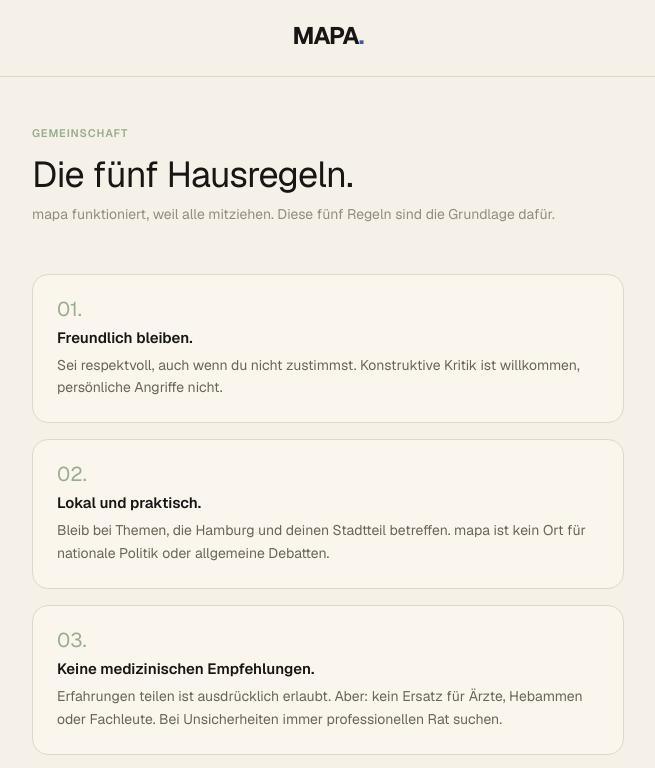
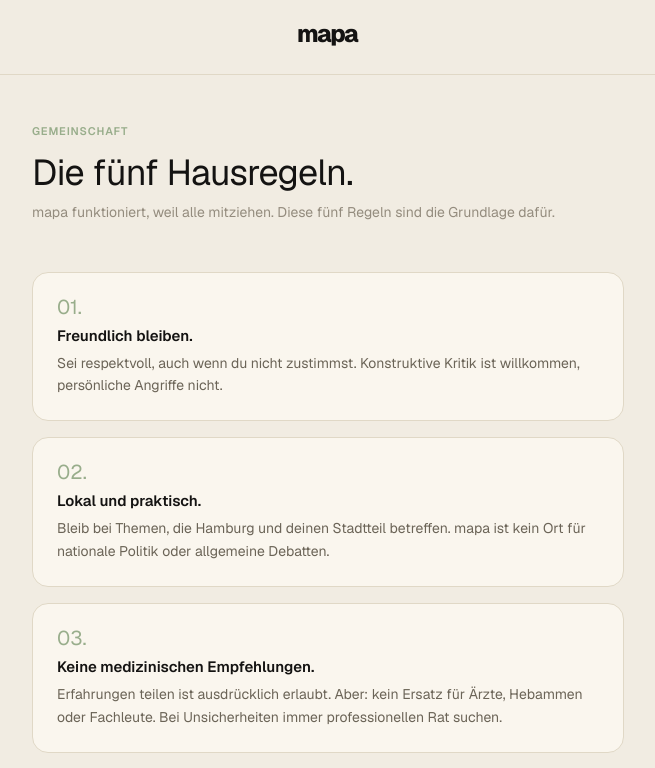
Before and after one commit to mapahamburg/mapa, a Next.js app: page /hausregeln in a window 1280 px wide. Shown: the top 768 px of the page, without its empty margins (312-967 px from the left). Built offline with nearby package versions, Linux system fonts and the light colour scheme.

Commit message:
ci: neues Wordmark mapa· + Cobalt-Palette + CTA-Update

```diff
--- a/app/globals.css
+++ b/app/globals.css
@@ -25,7 +25,11 @@
   /* Warm cream bases — never pure white */
   --color-paper:      #FFFDF8;
   --color-ivory:      #FAF6EE;
-  --color-cream:      #F5F1E8;   /* ★ v2 primary background */
+  --color-cream:      #F1ECE2;   /* ★ v2 primary background */
+  --color-linen:      #F1ECE2;
+  --color-linen-2:    #E7E1D4;
+  --color-ash-4:      #C5C0B6;
+  --color-ash-7:      #8E8B83;
   --color-cream-deep: #EFE7DA;   /* v2: sunk surfaces */
   --color-mist:       #EDE6D6;   /* form fields */
   --color-sand:       #DCCFBF;   /* warm neutral accent */
@@ -53,10 +57,10 @@
 
   /* Wordmark accents (posters / social / stickers only — product stays mono) */
   --color-harbor: #4F6B86;   /* M in logo lockup */
-  --color-cobalt: #3F5AA9;   /* . in logo lockup */
+  --color-cobalt: #1B3CF0;   /* . in logo lockup */
 
   /* Ink & Stone — warm type colours (v2: deeper ink) */
-  --color-ink:     #171614;   /* ★ v2 primary text */
+  --color-ink:     #141312;   /* ★ v2 primary text */
   --color-ink-2:   #3A352D;
   --color-stone-1: #6B6457;
   --color-stone-2: #948C7E;
@@ -126,12 +130,12 @@
   /* ─── --mapa-* aliases (used in component inline styles) ─── */
   --mapa-paper:        #FFFDF8;
   --mapa-ivory:        #FAF6EE;
-  --mapa-cream:        #F5F1E8;
+  --mapa-cream:        #F1ECE2;
   --mapa-cream-deep:   #EFE7DA;
   --mapa-mist:         #EDE6D6;
   --mapa-sand-500:     #DCCFBF;
   --mapa-harbor-500:   #4F6B86;
-  --mapa-cobalt-500:   #3F5AA9;
+  --mapa-cobalt-500:   #1B3CF0;
   --mapa-sage-50:      #F2F5EC;
   --mapa-sage-100:     #E4EBD8;
   --mapa-sage-200:     #CFDABF;
@@ -149,7 +153,7 @@
   --mapa-clay-500:     #D88F68;
   --mapa-clay-600:     #C26A3F;
   --mapa-clay-700:     #A5552F;
-  --mapa-ink:          #171614;
+  --mapa-ink:          #141312;
   --mapa-ink-2:        #3A352D;
   --mapa-stone-1:      #6B6457;
   --mapa-stone-2:      #948C7E;
@@ -287,3 +291,12 @@ small,
   animation: slot-reel 0.45s cubic-bezier(0.16, 1, 0.3, 1) both;
   animation-delay: 0.25s;
 }
+
+/* ─── Wordmark tittle hover ─── */
+.mapa-tittle {
+  transition: transform 180ms cubic-bezier(0.16, 1, 0.3, 1);
+  transform-origin: center;
+}
+.mapa-wordmark:hover .mapa-tittle {
+  transform: scale(1.15);
+}
--- a/app/so-funktionierts/page.tsx
+++ b/app/so-funktionierts/page.tsx
@@ -351,7 +351,7 @@ export default function SoFunktionierts() {
           <button
             type="button"
             style={{
-              background: "var(--mapa-sage-500)",
+              background: "var(--color-cobalt)",
               color: "var(--mapa-paper)",
               border: "none",
               padding: "16px 32px",
--- a/components/landing/FinalCTA.tsx
+++ b/components/landing/FinalCTA.tsx
@@ -5,7 +5,7 @@ export function FinalCTA() {
         style={{
           maxWidth: 1280,
           margin: "0 auto",
-          background: "var(--mapa-sage-500)",
+          background: "var(--color-cobalt)",
           borderRadius: 36,
           padding: "80px 64px",
           color: "var(--mapa-paper)",
@@ -48,7 +48,7 @@ export function FinalCTA() {
             type="button"
             style={{
               background: "var(--mapa-paper)",
-              color: "var(--mapa-sage-700)",
+              color: "var(--color-cobalt)",
               border: "none",
               padding: "18px 28px",
               borderRadius: 999,
--- a/components/landing/Hero.tsx
+++ b/components/landing/Hero.tsx
@@ -50,7 +50,7 @@ function HeroVisual() {
           overflow: "hidden",
         }}
       >
-        <Logo size={16} geist />
+        <Logo size={16} />
         <div
           style={{
             fontFamily: "var(--font-ui)",
@@ -347,7 +347,7 @@ export async function Hero() {
             <button
               type="button"
               style={{
-                background: "var(--mapa-sage-500)",
+                background: "var(--color-cobalt)",
                 color: "var(--mapa-paper)",
                 border: "none",
                 padding: "16px 28px",
--- a/components/landing/Nav.tsx
+++ b/components/landing/Nav.tsx
@@ -23,7 +23,7 @@ export function Nav() {
           justifyContent: "space-between",
         }}
       >
-        <Logo size={22} geist city="Hamburg" />
+        <Logo size={22} />
 
         <nav
           style={{
@@ -79,7 +79,7 @@ export function Nav() {
           <button
             type="button"
             style={{
-              background: "var(--mapa-sage-500)",
+              background: "var(--color-cobalt)",
               color: "var(--mapa-paper)",
               border: "none",
               padding: "10px 18px",
--- a/components/ui/Logo.tsx
+++ b/components/ui/Logo.tsx
@@ -2,114 +2,41 @@ interface LogoProps {
   size?: number;
   color?: string;
   dotColor?: string;
-  italic?: boolean;
-  /** Heavy variant: Geist 900, tight */
-  heavy?: boolean;
-  /** Geist variant: uppercase MAPA. in Geist Bold, monochromatic */
-  geist?: boolean;
-  /** Optional city suffix rendered in Geist Regular after the mark, e.g. "Hamburg" */
-  city?: string;
 }
 
 export function Logo({
   size = 28,
-  color = "var(--fg)",
-  dotColor = "var(--mapa-cobalt-500)",
-  italic = false,
-  heavy = false,
-  geist = false,
-  city,
+  color = "var(--color-ink)",
+  dotColor = "var(--color-cobalt)",
 }: LogoProps) {
-  if (heavy) {
-    return (
-      <span
-        style={{
-          fontFamily: "var(--font-ui)",
-          fontSize: size,
-          fontWeight: 900,
-          lineHeight: 0.9,
-          letterSpacing: "-0.06em",
-          color,
-          display: "inline-flex",
-          alignItems: "baseline",
-        }}
-      >
-        mapa
-      </span>
-    );
-  }
-
-  if (geist) {
-    return (
-      <span
-        style={{
-          fontFamily: "var(--font-ui)",
-          fontStyle: "normal",
-          lineHeight: 1,
-          display: "inline-flex",
-          alignItems: "baseline",
-          gap: 0,
-        }}
-      >
-        <span
-          style={{
-            fontSize: size,
-            fontWeight: 700,
-            letterSpacing: "-0.04em",
-            color,
-          }}
-        >
-          MAPA
-        </span>
-        <span
-          style={{
-            fontSize: size,
-            fontWeight: 700,
-            letterSpacing: "-0.04em",
-            color: dotColor,
-          }}
-        >
-          .
-        </span>
-        {city && (
-          <span
-            className="slot-clip"
-            style={{
-              fontSize: size,
-              marginLeft: "0.35em",
-              height: "1.15em",
-            }}
-          >
-            <span
-              className="slot-reel"
-              style={{
-                fontWeight: 400,
-                letterSpacing: "-0.02em",
-                color,
-              }}
-            >
-              {city}
-            </span>
-          </span>
-        )}
-      </span>
-    );
-  }
-
   return (
     <span
+      className="mapa-wordmark"
       style={{
+        display: "inline-flex",
+        alignItems: "flex-end",
         fontFamily: "var(--font-ui)",
+        fontWeight: 800,
         fontSize: size,
-        fontStyle: italic ? "italic" : "normal",
-        lineHeight: 1,
-        letterSpacing: "-0.04em",
+        letterSpacing: "-0.06em",
+        lineHeight: 0.82,
         color,
-        display: "inline-flex",
-        alignItems: "baseline",
       }}
     >
-      mapa<span style={{ color: dotColor }}>.</span>
+      mapa
+      <span
+        className="mapa-tittle"
+        style={{
+          display: "inline-block",
+          borderRadius: "50%",
+          width: size * 0.11,
+          height: size * 0.11,
+          marginLeft: -(size * 0.04),
+          marginBottom: size * 0.06,
+          background: dotColor,
+          flexShrink: 0,
+        }}
+      />
     </span>
   );
 }
```
